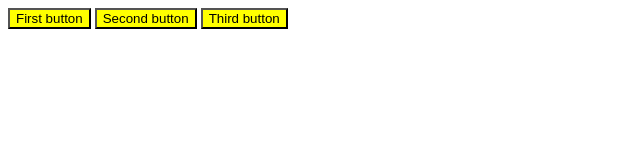
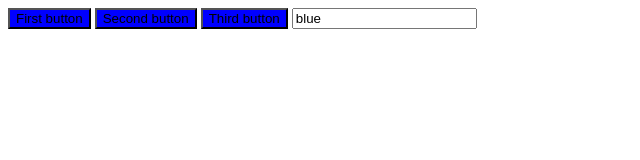
Before and after one commit to LottiL/08.07.4, a plain HTML site: page index.html in a window 1280 px wide. Both pictures are taken after a click on the button "Third button". Shown: the whole page, without its empty margins (0-640 px from the left). Drawn offline with nearby package versions, Linux system fonts and the light colour scheme.

Commit message:
next task

```diff
--- a/index.html
+++ b/index.html
@@ -11,6 +11,8 @@
 <button class = first>First button</button>
 <button class = second>Second button</button>
 <button class = third>Third button</button>
+<input value = blue >
+
 
 <!-- partial -->
 <script src="https://ajax.googleapis.com/ajax/libs/jquery/3.3.1/jquery.min.js"></script>
--- a/scripts.js
+++ b/scripts.js
@@ -1,11 +1,17 @@
 $(".first").on('click', () => {
     console.log("Yeah, you clicked me")
-  });
+});
 
-  $(".second").on('click', () => {
+$(".second").on('click', () => {
     $( ".first" ).text("Button")
-  });
+});
 
-  $(".third").on('click', () => {
+ /* $(".third").on('click', () => {
     $("button").css("background-color", "yellow");
-  });
+  });  */
+
+$(".third").on('click', () => {
+    let color = $("input").val();
+    console.log(color);
+    $("button").css("background-color", color);
+});
```
